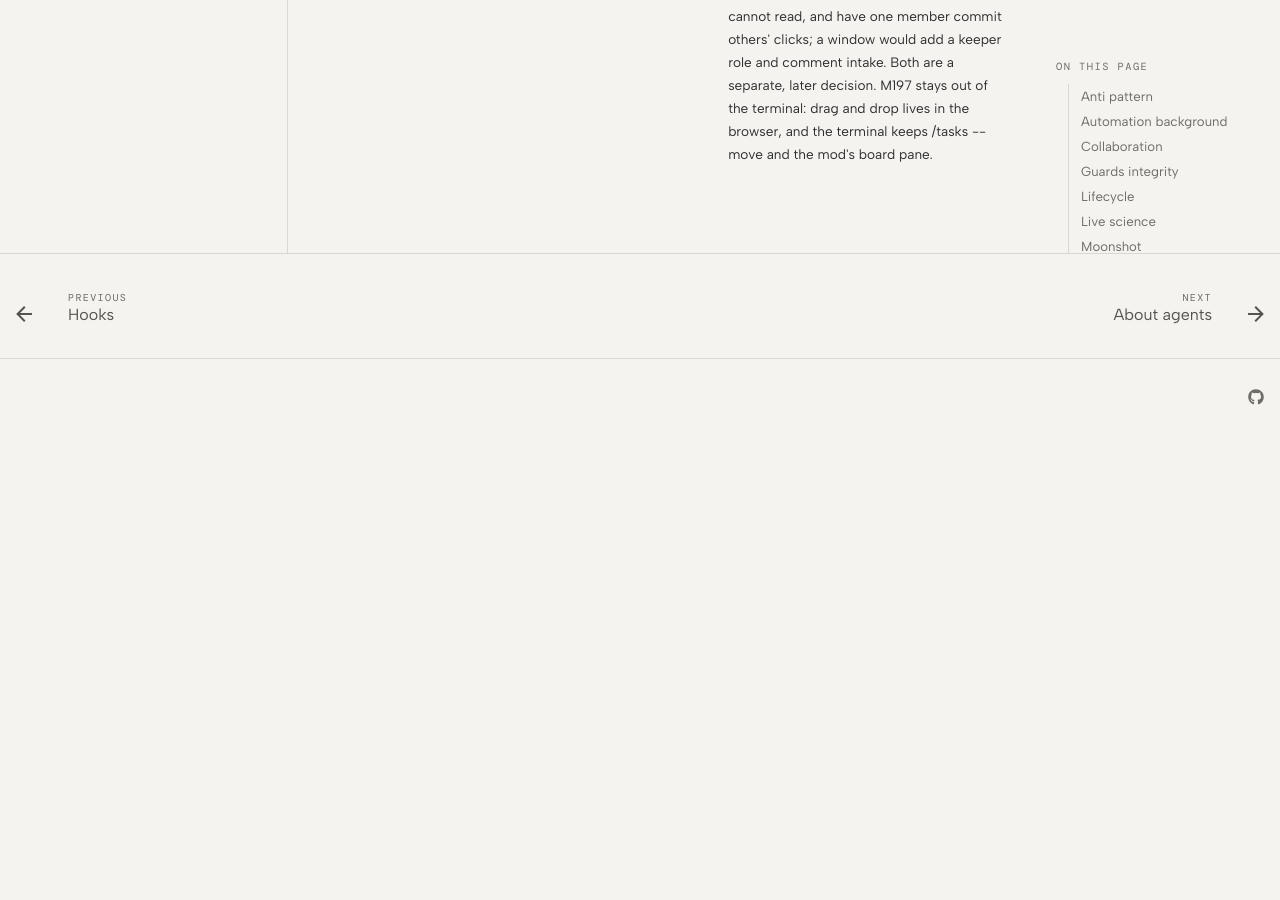
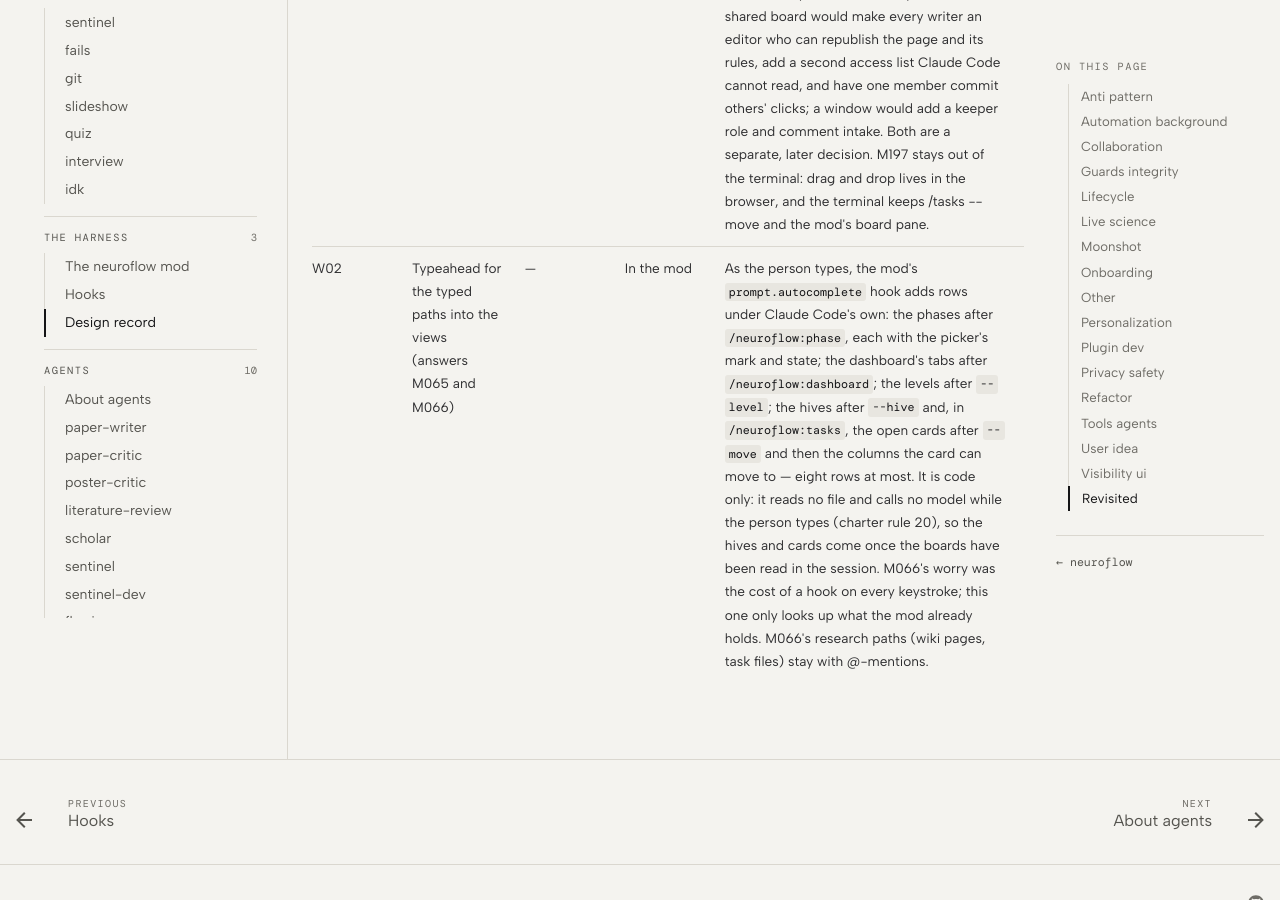
Before and after one commit to stanislavjiricek/neuroflow, an MkDocs documentation site: the page built from docs/concepts/design-record.md, in a window 1280 px wide and 900 px high, scrolled down 36146 px. Built offline with MkDocs 1.6.1 and Material for MkDocs 9.7.7, drawn with Linux system fonts in a browser that asks for light colours; some web fonts are replaced; comment, search, counter and statistics services are not loaded; before the commit the page ends 36577 px from its top, so only the background shows below that; some of the changed text lies outside the part shown.

Commit message:
docs(mod): the design record keeps the typeahead as W02
M066 still read "Not built: a per-keystroke hook for a small gain"
while the mod ships that hook (prompt.autocomplete), and M065 named only
the slash-menu marks. A Revisited row, W02, records the typeahead and
how it answers M066's worry (it reads nothing and calls no model as the
person types); M065 and M066 point to it and keep their outcome, as the
section's rule says, so the counts above stay as they are.

Co-Authored-By: Claude Opus 5.5 <noreply@anthropic.com>

```diff
--- a/docs/concepts/design-record.md
+++ b/docs/concepts/design-record.md
@@ -359,8 +359,8 @@ warning, kept as a rule of the mod's charter.
 | M062 | Phase and mode in the footer, session title and startup notice | T1 | In the mod | Footer label `neuroflow · phase · mode`; no session-title rewrite. |
 | M063 | Exception-only status line, health pane and doctor | T1 | In the mod | Exception-only status line and `/neuroflow:doctor` answered in code, with the portable `doctor.py`. |
 | M064 | Deadlines and gates band | T1 | Folded into another | Merged into M080's band and the dashboard's deadlines tab. |
-| M065 | Slash menu curation and phase-aware typeahead | T2 | In the mod | The slash menu marks the current and the next phase. |
-| M066 | Research-aware autocomplete | X | Not built | A per-keystroke hook for a small gain; @-mentions already complete wiki and task paths. |
+| M065 | Slash menu curation and phase-aware typeahead | T2 | In the mod | The slash menu marks the current and the next phase. The phase typeahead came later, with the other typed paths into the views: W02. |
+| M066 | Research-aware autocomplete | X | Not built | A per-keystroke hook for a small gain; @-mentions already complete wiki and task paths. Revisited in W02: the mod completes the typed paths into its own views, from what it already holds; wiki and task paths stay with @-mentions. |
 | M067 | Branded greeting with live version and research vocabulary | X | Not built | No greeting: the mod stays quiet by default. |
 | M068 | End-of-command decision band | X | Not built | It only swaps typing Y for pressing a digit and adds a stray-digit hazard; the prose prompt is kept. |
 | M069 | On-demand project dashboard pane | T1 | In the mod | `/neuroflow:dashboard`: what needs attention, the phases as a flow line, a dates ruler, integrity, tasks and the autoresearch loop, laid out for the pane's width and the terminal's height. |
@@ -388,3 +388,4 @@ ideas they answer keep their tier and outcome there, with a pointer here.
 | ID | Idea | Tier | Outcome | Note |
 |---|---|---|---|---|
 | W01 | The claude.ai workbench: one private page per person over their flowie, hives and projects (answers M139 and M197) | — | Built | Each person may publish one owner-only claude.ai artifact with a tab per level: a Kanban with drag and drop and keyboard moves, the project list, the wiki and the level's panel, all from one template (neuroflow-core → Workbench snapshot). Git stays the only store: a click is an intent that the owner's own Claude Code checks against git and applies through /tasks Moves and each level's push rule (/tasks --apply-web); every upload needs a one-line preview and the person's yes, and hive or project data needs the team's workbench_mirror opt-in. M139 stays not built: there is no shared editable board and no read-only window for a supervisor. A shared board would make every writer an editor who can republish the page and its rules, add a second access list Claude Code cannot read, and have one member commit others' clicks; a window would add a keeper role and comment intake. Both are a separate, later decision. M197 stays out of the terminal: drag and drop lives in the browser, and the terminal keeps /tasks --move and the mod's board pane. |
+| W02 | Typeahead for the typed paths into the views (answers M065 and M066) | — | In the mod | As the person types, the mod's `prompt.autocomplete` hook adds rows under Claude Code's own: the phases after `/neuroflow:phase `, each with the picker's mark and state; the dashboard's tabs after `/neuroflow:dashboard `; the levels after `--level `; the hives after `--hive ` and, in `/neuroflow:tasks`, the open cards after `--move ` and then the columns the card can move to — eight rows at most. It is code only: it reads no file and calls no model while the person types (charter rule 20), so the hives and cards come once the boards have been read in the session. M066's worry was the cost of a hook on every keystroke; this one only looks up what the mod already holds. M066's research paths (wiki pages, task files) stay with @-mentions. |
```
